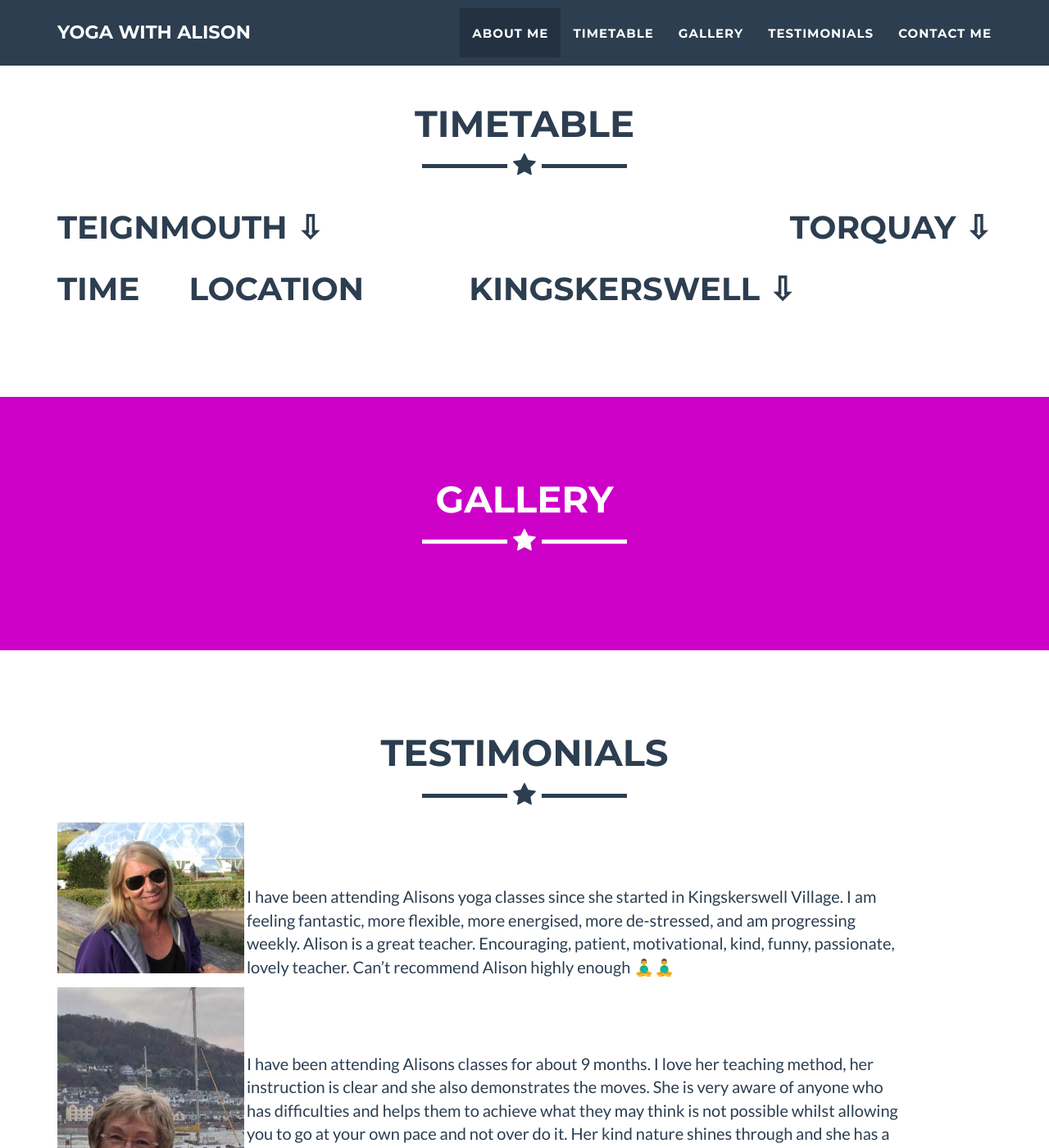
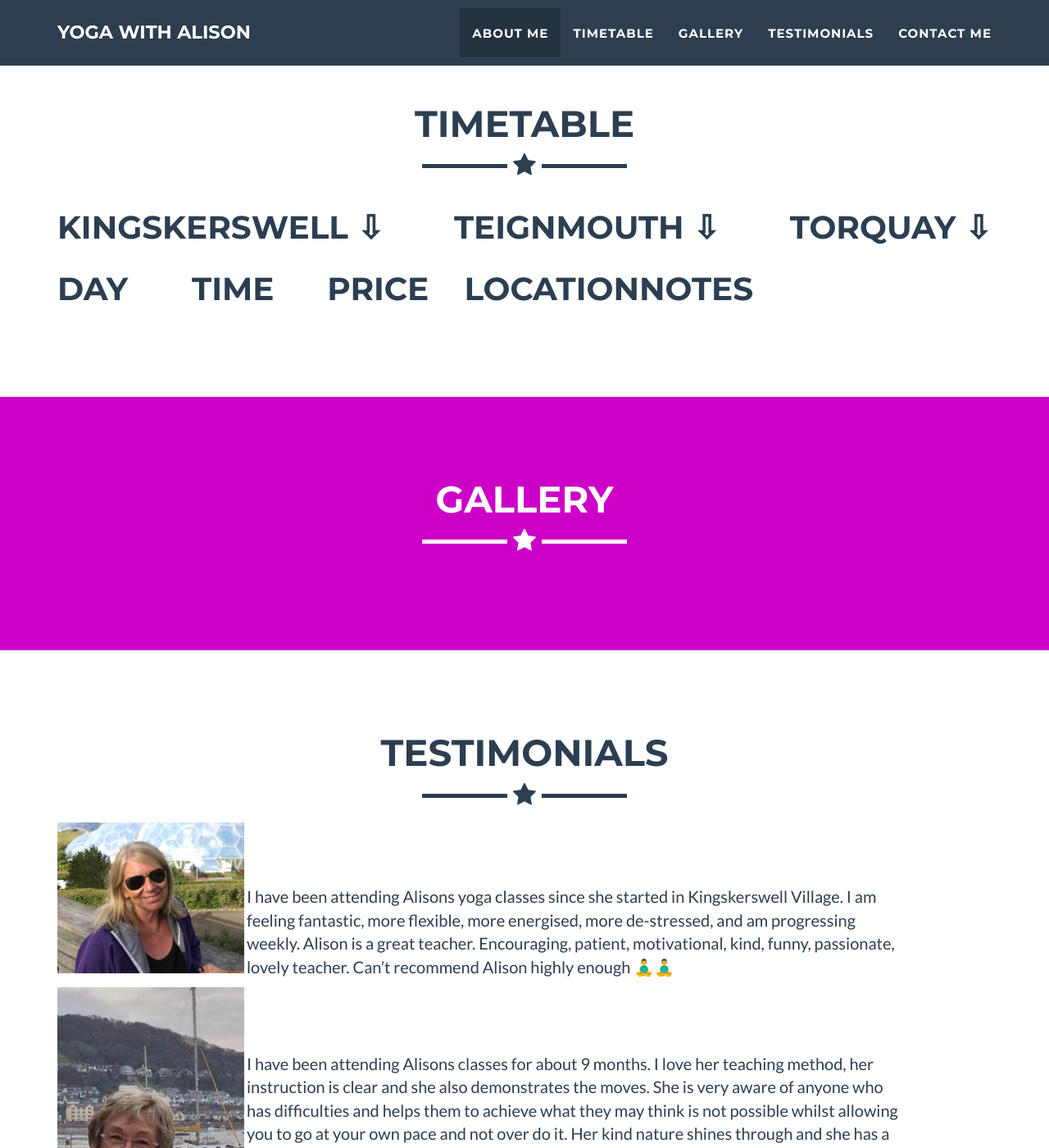
Before and after one commit to YogaWithAlison/yogawithalison.github.io, a Jekyll site: the page built from _posts/2014-07-18-project-1.markdown, in a window 1280 px wide and 1400 px high, scrolled down 2254 px. Shown: the whole window at 82% size. Built offline with Jekyll 4.4.1, drawn with Linux system fonts in a browser that asks for light colours.

Commit message:
timetable

```diff
--- a/_includes/timetable.html
+++ b/_includes/timetable.html
@@ -11,14 +11,14 @@
             <div class="portfolio-flex-row">
              <TABLE style="width:100%;text-align:center">
                     <TR>
-                        <TH style="width:15%><H1>Day</H1></TH>
-                        <TH style="width:15%><H1>Time</H1></TH>
-                        <TH style="width:15%><H1>Price</H1></TH>
-                        <TH style="width:15%><H1>Location</H1></TH>
-                        <TH style="width:40%><H1>Notes</H1></TH>
+                        <TH style="width:15%"><H1>Day</H1></TH>
+                        <TH style="width:15%"><H1>Time</H1></TH>
+                        <TH style="width:15%"><H1>Price</H1></TH>
+                        <TH style="width:15%"><H1>Location</H1></TH>
+                        <TH style="width:40%"><H1>Notes</H1></TH>
                     </TR>
 
-                    <TR class="kingskerswell"><H1>Kingskerswell &#x21E9</H1></TR>
+                    <TR id="kingskerswell"><H1>Kingskerswell &#x21E9</H1></TR>
 
                     <TR class="kingskerswell">
                         <TD>Wednesday</TD>
@@ -49,7 +49,7 @@
                         <TD>Outdoor Yoga</TD>
                     </TR>
 
-                    <TR class="teignmouth"><H1>Teignmouth &#x21E9</H1></TR>
+                    <TR id="teignmouth"><H1>Teignmouth &#x21E9</H1></TR>
 
                     <TR class="teignmouth">
                         <TD>Saturday</TD>
@@ -59,7 +59,7 @@
                         <TD>Outdoor Yoga</TD>
                     </TR>
 
-                    <TR class="torquay"><H1>Torquay &#x21E9</H1></TR>
+                    <TR id="torquay"><H1>Torquay &#x21E9</H1></TR>
 
                     <TR class="torquay">
                         <TD>Thursday</TD>
--- a/js/freelancer.js
+++ b/js/freelancer.js
@@ -3,6 +3,8 @@
  * Code licensed under the Apache License v2.0.
  * For details, see http://www.apache.org/licenses/LICENSE-2.0.
  */
+
+
 
 // jQuery for page scrolling feature - requires jQuery Easing plugin
 $(function() {
```
Also changed, not shown: _includes/css/main.css (+9 -0 lines).
